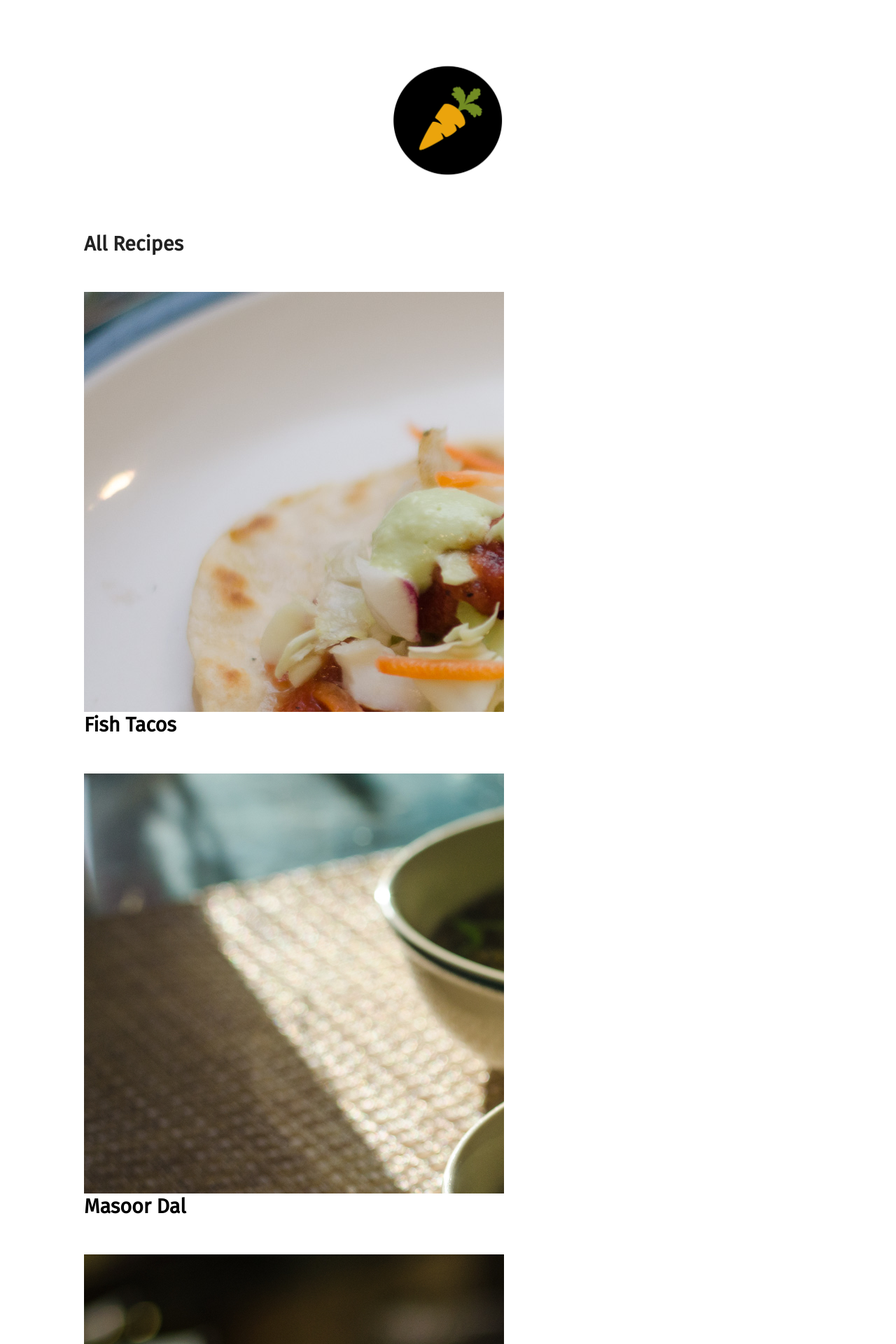
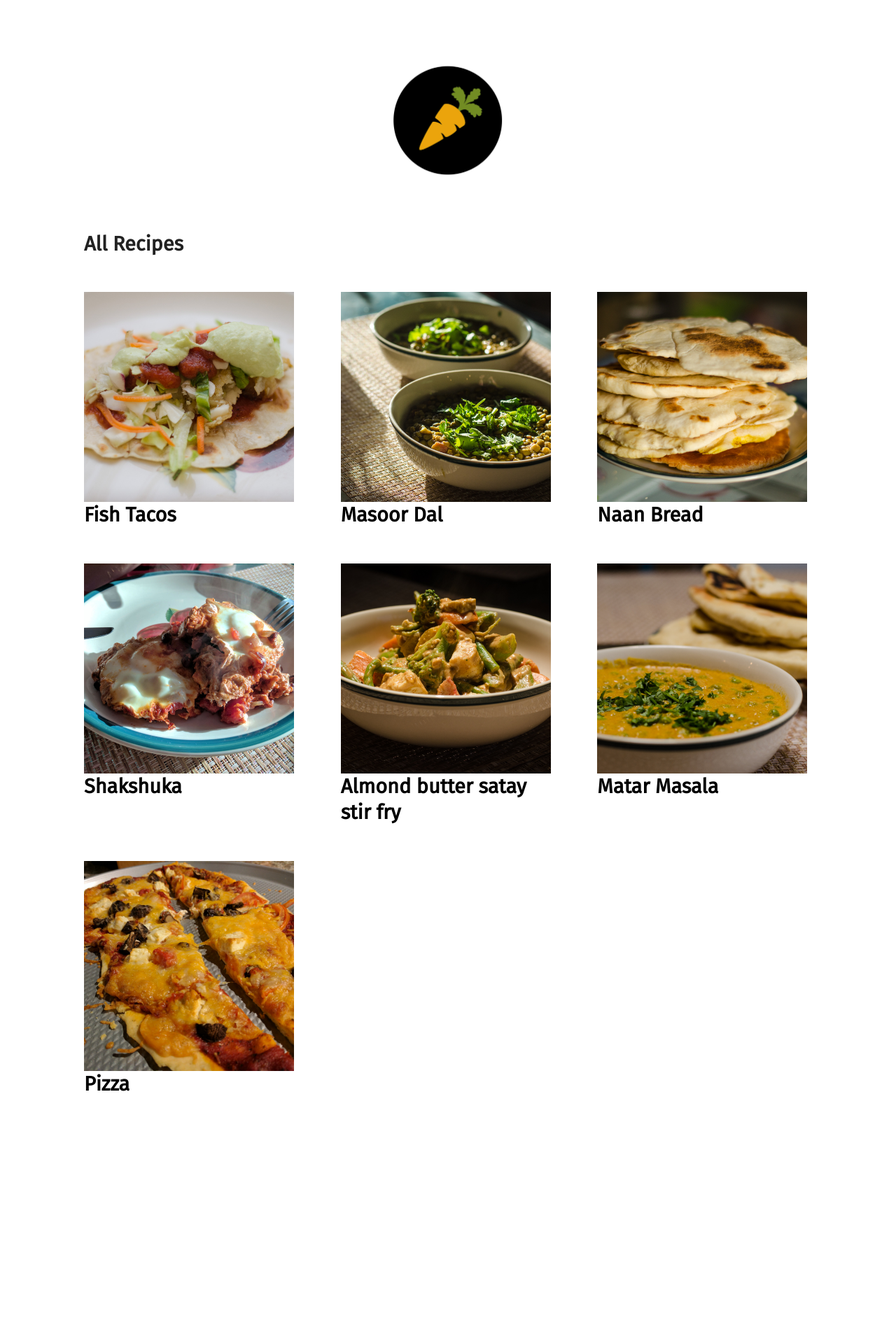
Before and after one commit to mneumegen/food, a Jekyll site: the page built from index.html, in a window 1280 px wide. Shown: the top 1920 px of the page at 70% size. Built offline with Jekyll 4.4.1, drawn with Linux system fonts in a browser that asks for light colours; some web fonts are replaced; after the commit the page ends 1667 px from its top, so only the background shows below that.

Commit message:
Updated '_sass/blog.scss' via CloudCannon

```diff
--- a/_sass/blog.scss
+++ b/_sass/blog.scss
@@ -17,9 +17,10 @@
 			}
 
 			.image {
-	            width: 600px;
-	            height: 600px;
-	            background-position: contain;
+	                width: 300px;
+                    height: 300px;
+                    background-size: cover;
+                    background-position: center center;
 	        }
 		}
 	}
```
